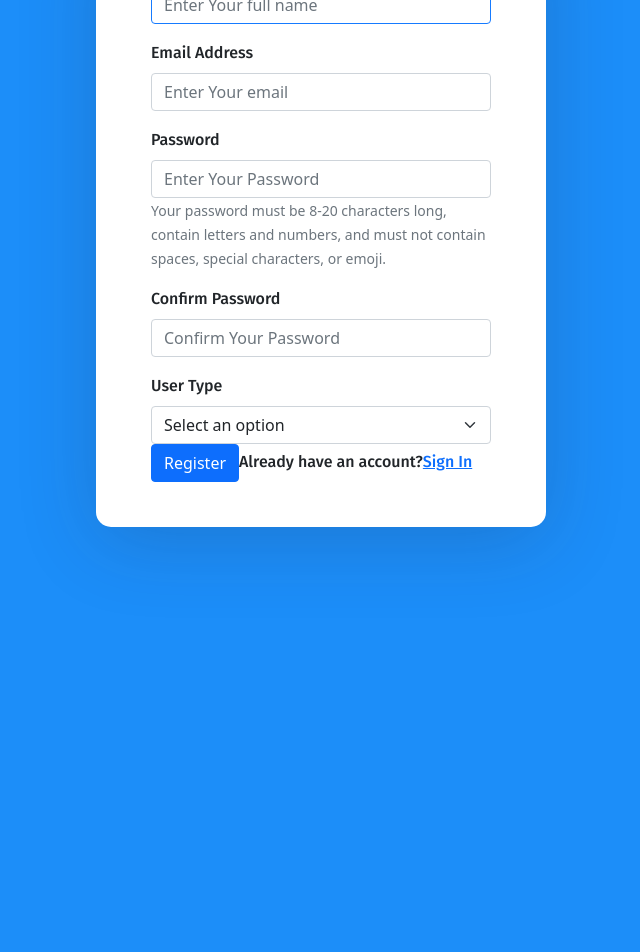
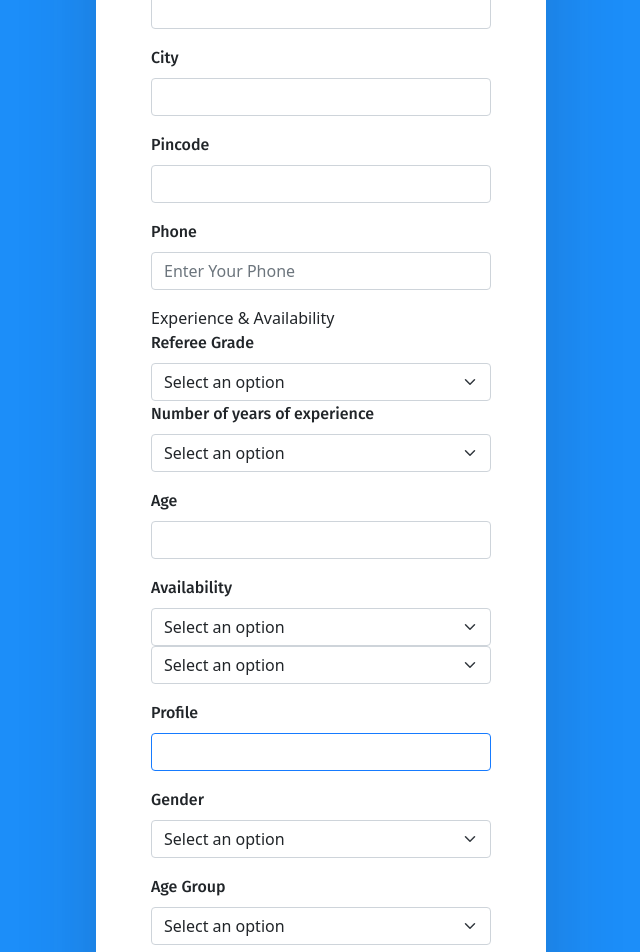
Before and after one commit to vinitamaloo/SER-515-mjf, a React (Create React App) app in the folder client/: page /sign-up in a window 1280 px wide. Shown: the part 180-1132 px from the top of the page, without its empty margins (319-959 px from the left). Before the commit the page ends 800 px from the top, so only its background shows below. Built offline with nearby package versions, Linux system fonts and the light colour scheme.

Commit message:
Basic Referee form
Adding form for referee register.

```diff
--- a/client/src/Register/register.js
+++ b/client/src/Register/register.js
@@ -6,15 +6,25 @@ import { Link } from "react-router-dom";
 
 export default function Login() {
 
-    const [name, setName] = useState("");
+    const [Firstname, setFirstName] = useState("");
+    const [Lastname, setLastName] = useState("");
     const [email, setEmail] = useState("");
-    const [password, setPassword] = useState("");
-    const [cpassword, setCpassword] = useState("");
-    const [usertype, setUsertype] = useState("");
-    const [Nameerror, setNameError] = useState("");
+    const [USSF, setUSSF] = useState("");
+    const [Address, setAddress] = useState("");
+    const [Country, setCountry] = useState("");
+    const [State, setState] = useState("");
+    const [City, setCity] = useState("");
+    const [Pincode, setPincode] = useState("");
+    const [Phone, setPhone] = useState("");
+    const [Grade, setGrade] = useState("");
+    const [Experience, setExperience] = useState("");
+    const [Age, setAge] = useState("");
+    const [Availability, setAvailability] = useState("");
+    const [Time, setTime] = useState("");
+    const [Profile, setProfile] = useState("");
+    const [Gender, setGender] = useState("");
+    const [AgeGroup, setAgeGroup] = useState("");
     const [Emailerror, setEmailError] = useState("");
-    const [Passworderror, setPasswordError] = useState("");
-    const [Cpassworderror, setCpasswordError] = useState("");
     const [isValid, setValid] = useState(false);
 
     function handleSubmit(event) {
@@ -31,38 +41,13 @@ export default function Login() {
 
     function validate() {
 
-        console.log(usertype);
-
-        if(name.length < 2 ) {
-            setNameError("Name cannot be less than 2 characters!!");
+        if(email.length < 1) {
+            setEmailError("Email cannot be empty!!");
             setValid(false);
             return isValid;
         }
         else
-            setNameError("");
-
-        if(email.length < 1) {
-            setEmailError("Email cannot be empty!!");
-            setValid(false);
-        }
-        else
             setEmailError("");
-
-        if(password.length < 8) {
-            setPasswordError("Password cannot be less than 8 characters");
-            setValid(false);
-            return isValid;
-        }
-        else
-            setPasswordError("");
-
-        if(password !== cpassword) {
-            setCpasswordError("Password and Confrim Password doesn't match!!");
-            setValid(false);
-            return isValid;
-        }
-        else
-            setCpasswordError("");
 
         return true;
     }
@@ -71,15 +56,23 @@ export default function Login() {
         <div className="registerall">
         <Form onSubmit={handleSubmit} >
             {/* <h1> Get started with today! Create your account by filling the information below</h1> */}
-            <Form.Group className="mb-3" controlId="User">
-                <Form.Label>Full Name</Form.Label>
+            <Form.Group className="mb-3" controlId="Fname">
+                <Form.Label>First Name</Form.Label>
                 <Form.Control
                     autoFocus
                     type="name"
-                    placeholder="Enter Your full name"
-                    value={name}
-                    onChange={(e) => setName(e.target.value)}/>
-                {Nameerror && <div>{Nameerror}</div>}
+                    placeholder="Enter Your first name"
+                    value={Firstname}
+                    onChange={(e) => setFirstName(e.target.value)}/>
+            </Form.Group>
+            <Form.Group className="mb-3" controlId="Lname">
+                <Form.Label>Last Name</Form.Label>
+                <Form.Control
+                    autoFocus
+                    type="name"
+                    placeholder="Enter Your Last name"
+                    value={Lastname}
+                    onChange={(e) => setLastName(e.target.value)}/>
             </Form.Group>
             <Form.Group className="mb-3" controlId="Email">
                 <Form.Label>Email Address</Form.Label>
@@ -90,37 +83,153 @@ export default function Login() {
                     onChange={(e) => setEmail(e.target.value)}/>
                 <div className="text-danger">{Emailerror}</div>
             </Form.Group>
-            <Form.Group className="mb-3" controlId="Password">
-                <Form.Label>Password</Form.Label>
+            <Form.Group className="mb-3" controlId="USSF">
+                <Form.Label>USSF Number</Form.Label>
                 <Form.Control
-                    type="password"
-                    placeholder="Enter Your Password"
-                    value={password}
-                    onChange={(e) => setPassword(e.target.value)} />
-                <Form.Text className="text-muted">Your password must be 8-20 characters long, contain letters and numbers, and must not contain spaces, special characters, or emoji.</Form.Text>
-                <div className="text-danger">{Passworderror}</div>
+                    autoFocus
+                    type="text"
+                    placeholder="Enter Your USSF Number"
+                    value={USSF}
+                    onChange={(e) => setUSSF(e.target.value)}/>
             </Form.Group>
-            <Form.Group className="mb-3" controlId="ConfirmPassword">
-                <Form.Label>Confirm Password</Form.Label>
+            <Form.Group className="mb-3" controlId="Address">
+                <Form.Label>Address</Form.Label>
                 <Form.Control
-                    type="password"
-                    placeholder="Confirm Your Password"
-                    value={cpassword}
-                    onChange={(e) => setCpassword(e.target.value)} />
-                <div className="text-danger">{Cpassworderror}</div>
+                    autoFocus
+                    type="text"
+                    placeholder="Enter Your address"
+                    value={Address}
+                    onChange={(e) => setAddress(e.target.value)}/>
             </Form.Group>
-            <Form.Label>User Type</Form.Label>
-            <Form.Select aria-label="Usertype" value={usertype} onChange={(e) => setUsertype(e.target.value)}  >
+            <Form.Group className="mb-3" controlId="Country">
+                <Form.Label>Country</Form.Label>
+                <Form.Control
+                    autoFocus
+                    type="text"
+                    value={Country}
+                    onChange={(e) => setCountry(e.target.value)}/>
+            </Form.Group>
+            <Form.Group className="mb-3" controlId="State">
+                <Form.Label>State</Form.Label>
+                <Form.Control
+                    autoFocus
+                    type="text"
+                    value={State}
+                    onChange={(e) => setState(e.target.value)}/>
+            </Form.Group>
+            <Form.Group className="mb-3" controlId="City">
+                <Form.Label>City</Form.Label>
+                <Form.Control
+                    autoFocus
+                    type="text"
+                    value={City}
+                    onChange={(e) => setCity(e.target.value)}/>
+            </Form.Group>
+            <Form.Group className="mb-3" controlId="Pincode">
+                <Form.Label>Pincode</Form.Label>
+                <Form.Control
+                    autoFocus
+                    type="text"
+                    value={Pincode}
+                    onChange={(e) => setPincode(e.target.value)}/>
+            </Form.Group>
+            <Form.Group className="mb-3" controlId="Phone">
+                <Form.Label>Phone</Form.Label>
+                <Form.Control
+                    autoFocus
+                    type="phone"
+                    placeholder="Enter Your Phone"
+                    value={Phone}
+                    onChange={(e) => setPhone(e.target.value)}/>
+            </Form.Group>
+            <div>Experience & Availability</div>
+            <Form.Label>Referee Grade</Form.Label>
+            <Form.Select aria-label="grade" value={Grade} onChange={(e) => setGrade(e.target.value)}  >
                 <option value="Select an option">Select an option</option>
-                <option value="Public">Public</option>
-                <option value="Player">Player</option>
-                <option value="Coach">Coach</option>
-                <option value="Referee">Referee</option>
-                <option value="Refree Director">Refree Director</option>
-                <option value="Team Director">Team Director</option>
+                <option value="1">1</option>
+                <option value="2">2</option>
+                <option value="3">3</option>
+                <option value="4">4</option>
+                <option value="5">5</option>
+                <option value="6">6</option>
+                <option value="7">7</option>
+                <option value="8">8</option>
+                <option value="9">9</option>
+                <option value="10">10</option>
+                <option value="11">11</option>
+                <option value="12">12</option>
+                <option value="13">13</option>
+                <option value="14">14</option>
+                <option value="15">15</option>
+                <option value="16">16</option>
             </Form.Select>
-            <Button variant="primary" type="submit">Register</Button>
-            <span className="form-input-login">Already have an account?<Link to={"/sign-in"}>Sign In</Link></span>
+            <Form.Group className="mb-3" controlId="Experience">
+                <Form.Label>Number of years of experience</Form.Label>
+                <Form.Select aria-label="exp" value={Experience} onChange={(e) => setExperience(e.target.value)}  >
+                <option value="Select an option">Select an option</option>
+                <option value="1">less than 5 years</option>
+                <option value="2">5 to 10 years</option>
+                <option value="3">more than 10 years</option>
+            </Form.Select>
+            </Form.Group>
+            <Form.Group className="mb-3" controlId="Age">
+                <Form.Label>Age</Form.Label>
+                <Form.Control
+                    autoFocus
+                    type="number"
+                    value={Age}
+                    onChange={(e) => setAge(e.target.value)}/>
+            </Form.Group>
+            <Form.Group className="mb-3" controlId="Availability">
+                <Form.Label>Availability</Form.Label>
+                <Form.Select aria-label="available" value={Availability} onChange={(e) => setAvailability(e.target.value)}  >
+                <option value="Select an option">Select an option</option>
+                <option value="Friday">Friday</option>
+                <option value="Saturday">Saturday</option>
+                <option value="Sunday">Sunday</option>
+            </Form.Select>
+            <Form.Select aria-label="time" value={Time} onChange={(e) => setTime(e.target.value)}  >
+                <option value="Select an option">Select an option</option>
+                <option value="Morning">Morning</option>
+                <option value="Afternoon">Afternoon</option>
+                <option value="Night">Night</option>
+            </Form.Select>
+            </Form.Group>
+            <Form.Group className="mb-3" controlId="Profile">
+                <Form.Label>Profile</Form.Label>
+                <Form.Control
+                    autoFocus
+                    type="textbox"
+                    value={Profile}
+                    onChange={(e) => setProfile(e.target.value)}/>
+            </Form.Group>
+            <Form.Group className="mb-3" controlId="Gender">
+                <Form.Label>Gender</Form.Label>
+                <Form.Select aria-label="available" value={Gender} onChange={(e) => setGender(e.target.value)}  >
+                <option value="Select an option">Select an option</option>
+                <option value="Female">Female</option>
+                <option value="Male">Male</option>
+            </Form.Select>
+            </Form.Group>
+            <Form.Group className="mb-3" controlId="AgeGroup">
+                <Form.Label>Age Group</Form.Label>
+                <Form.Select aria-label="available" value={AgeGroup} onChange={(e) => setAgeGroup(e.target.value)}  >
+                <option value="Select an option">Select an option</option>
+                <option value="U08">U08</option>
+                <option value="U09">U09</option>
+                <option value="U10">U10</option>
+                <option value="U11">U11</option>
+                <option value="U12">U12</option>
+                <option value="U13">U13</option>
+                <option value="U14">U14</option>
+                <option value="U15">U15</option>
+                <option value="U16">U16</option>
+                <option value="U17">U17</option>
+                <option value="U18">U18</option>
+                <option value="U19">U19</option>
+            </Form.Select>
+            </Form.Group>
+            <Button variant="primary" type="submit">Submit application</Button>
             </Form>
             </div>
         );
```
Also changed, not shown: 1 other file (tests, documents, lock files or other folders).
